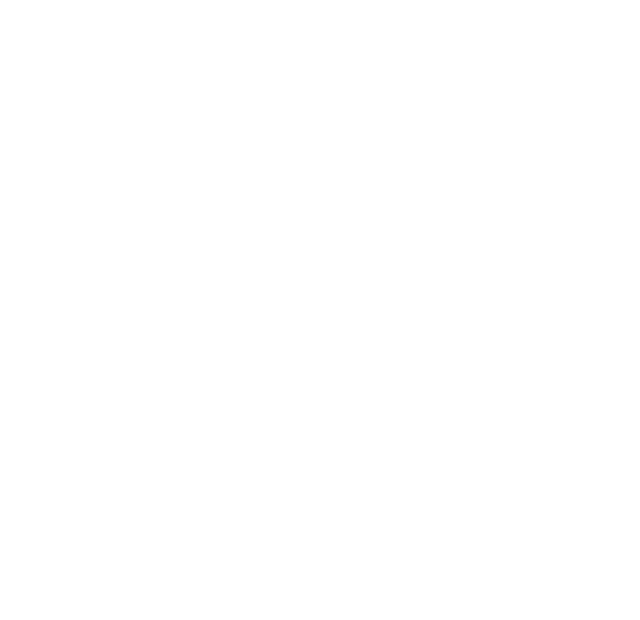
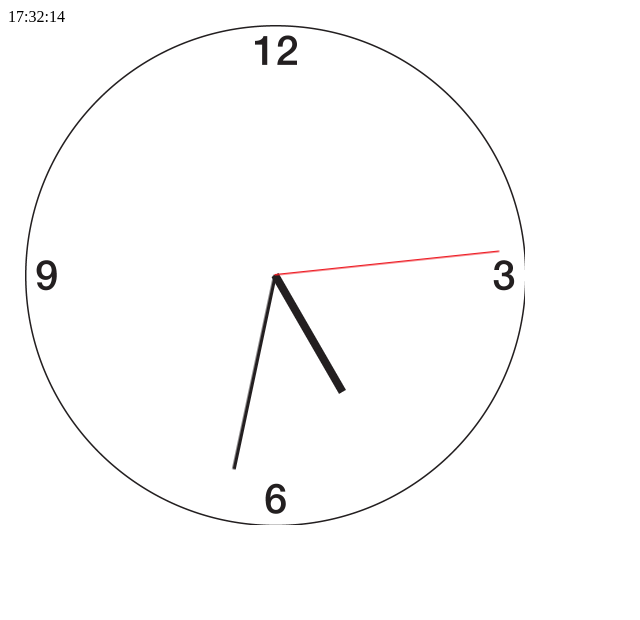
Before and after one commit to mystere3/eLehmann_Assign8, a plain HTML site: page index.html in a window 1280 px wide. Shown: the whole page, without its empty margins (0-640 px from the left). Drawn offline with nearby package versions, Linux system fonts and the light colour scheme.

Commit message:
clock working

```diff
--- a/CSS/style.css
+++ b/CSS/style.css
@@ -0,0 +1,32 @@
+#face{
+	position: absolute;
+	width: 500px;
+	height: 500px;
+	top: 25px;
+	left: 25px;
+	z-index: 1;
+}
+#hours{
+	position: absolute;
+	width: 500px;
+	height: 500px;
+	top: 25px;
+	left: 25px;
+	z-index: 2;
+}
+#minutes{
+	position: absolute;
+	width: 500px;
+	height: 500px;
+	top: 25px;
+	left: 25px;
+	z-index: 3;
+}
+#seconds{
+	position: absolute;
+	width: 500px;
+	height: 500px;
+	top: 25px;
+	left: 25px;
+	z-index: 4;
+}
--- a/index.html
+++ b/index.html
@@ -3,7 +3,23 @@
 	<head>
 		<title></title>
 		<link rel="stylesheet" type="text/css" href="CSS/style.css">
+		<script src="http://code.jquery.com/jquery-1.11.2.min.js">
+		</script>
+		<script src="http://code.jquery.com/jquery-migrate-1.2.1.min.js">
+		</script>
+		<script src="scripts/main.js"></script>
+		<script src="scripts/main.js"></script>
 	</head>
-	<body>
-	</body>
+	<body onload="startTime()">
+
+		<div id="txt"></div>
+
+		<div id="clock">
+			<img id="face" src="images/ClockFace.png">
+			<img id="hours" src="images/Hours.png">
+			<img id="minutes" src="images/Minutes.png">
+			<img id="seconds" src="images/Seconds.png">
+		</div>
+
+</body>
 </html>
--- a/scripts/main.js
+++ b/scripts/main.js
@@ -0,0 +1,38 @@
+function startTime() {
+    var today=new Date();
+    var h=today.getHours();
+    var m=today.getMinutes();
+    var s=today.getSeconds();
+    m = checkTime(m);
+    s = checkTime(s);
+    document.getElementById('txt').innerHTML = h+":"+m+":"+s;
+    var t = setTimeout(function(){startTime()},500);
+    setSeconds(s);
+    setMinutes(m);
+    setHours(h);
+}
+
+function checkTime(i) {
+    if (i<10) {i = "0" + i};  // add zero in front of numbers < 10
+    return i;
+}
+
+function setSeconds(n) {
+    var rotateBy = n * 6;
+    $("#seconds").css({ WebkitTransform: 'rotate(' + rotateBy + 'deg)'});
+    // For Mozilla browser: e.g. Firefox
+    $("#seconds").css({ '-moz-transform': 'rotate(' + rotateBy + 'deg)'});
+}
+function setMinutes(n) {
+    var rotateBy = n * 6;
+    $("#minutes").css({ WebkitTransform: 'rotate(' + rotateBy + 'deg)'});
+      // For Mozilla browser: e.g. Firefox
+    $("#minutes").css({ '-moz-transform': 'rotate(' + rotateBy + 'deg)'});
+}
+function setHours(n) {
+    var rotateBy = n * 30;
+    $("#hours").css({ WebkitTransform: 'rotate(' + rotateBy + 'deg)'});
+    // For Mozilla browser: e.g. Firefox
+    $("#hours").css({ '-moz-transform': 'rotate(' + rotateBy + 'deg)'});
+
+}
```
Also changed, not shown: images/ClockFace.png (added), images/Hours.png (added), images/Minutes.png (added), images/Seconds.png (added), 2 other files.
